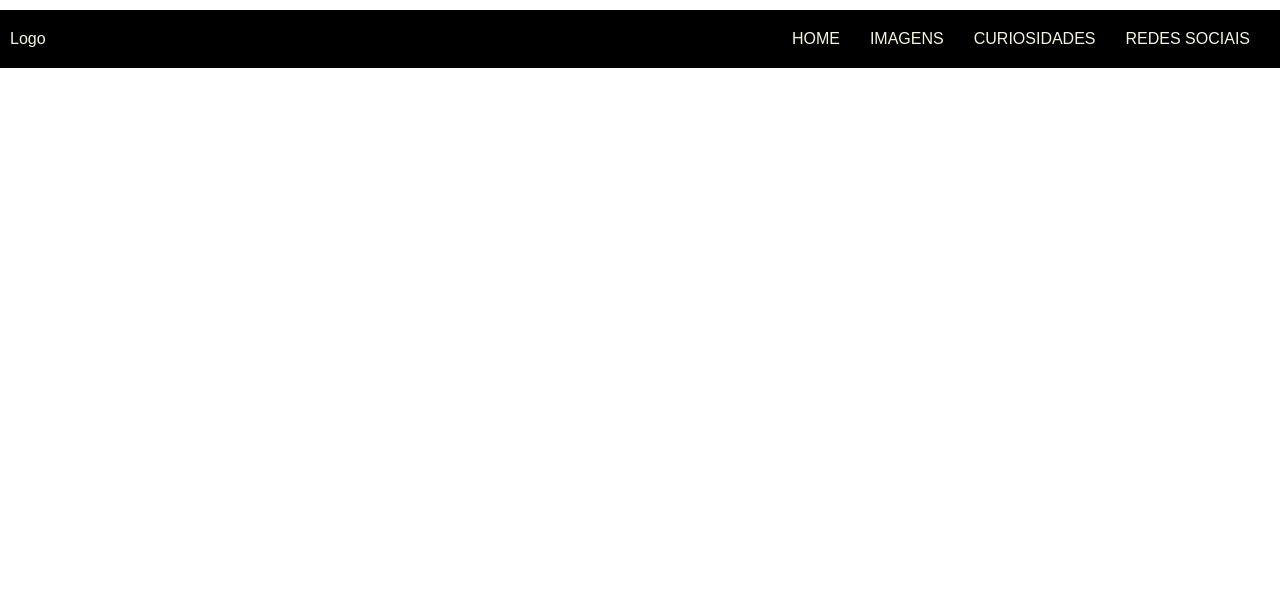
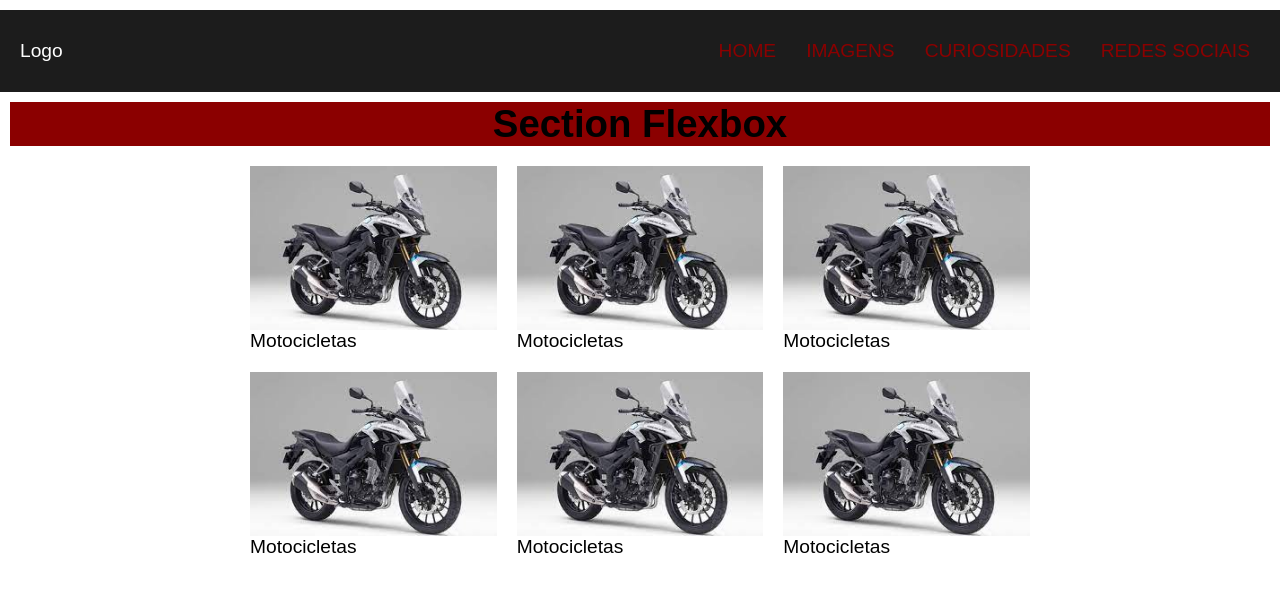
Before and after one commit to Tchelovsky/Flexbox-no-HTML5-e-CSS, a plain HTML site: page index.html in a window 1280 px wide. Drawn offline with Linux system fonts and the light colour scheme.

Commit message:
first commit

```diff
--- a/index.html
+++ b/index.html
@@ -25,6 +25,42 @@
 
 </header>
 
+ <h1>Section Flexbox</h1>
+
+<header>
+
+
+ <section class="flex">
+ 	<div>
+ 		<img src="moto.png">
+ 		<p>Motocicletas</p>
+ 	</div>
+ 	 	<div>
+ 		<img src="moto.png">
+ 		<p>Motocicletas</p>
+ 	</div>
+ 	 	<div>
+ 		<img src="moto.png">
+ 		<p>Motocicletas</p>
+ 	</div>
+ 	 	<div>
+ 		<img src="moto.png">
+ 		<p>Motocicletas</p>
+ 	</div>
+ 	 	<div>
+ 		<img src="moto.png">
+ 		<p>Motocicletas</p>
+ 	</div>
+ 	 	<div>
+ 		<img src="moto.png">
+ 		<p>Motocicletas</p>
+ 	</div>
+
+
+ </section>
+
+</header>
+
 
 </body>
 </html>
--- a/style.css
+++ b/style.css
@@ -1,40 +1,76 @@
+/* resetar a pagina no CSS */
+
 body, ul, li, p {
-	margin: 0px;
-	padding: 0px;
-	list-style: none;
-	font-size: 1,2rem;
-	font-family: sans-serif;
+	margin: 0px; /*Tira as margens*/
+	padding: 0px; /*Tira os preenchimento*/
+	list-style: none; /*Tira os bolets ° */
+	font-size: 1.2rem; /*Tamanho da fonte*/
+	font-family: sans-serif; /*Estilo da fonte*/
+}
+
+a {
+  text-decoration: none;  /*decoração de texto, tira o sublinhado */
+  color: white;  /*Muda a cor da lentra dentro da barra de navegação*/
+
+}
+
+/* Flexbox */
+
+h1 {
+	text-align: center;
+	margin: 10px;
+	background: darkred;
 
 
 }
 
-a {
-	text-decoration: none;
-	color: #f5f5dc;
+
+
+img {
+	max-width: 100%;
+	display: block;
 }
 
+ /*Começamos pelo Header que é nosso cabeçalho*/
+
 .header {
-background: black;
-display: flex;
-justify-content: space-between;
-padding: 10px;
-align-items: center;
-margin-top: 10px;
+	background: #1C1C1C; /*Coloca a cor de fundo da sua barra de navegação*/
+	display: flex; /*Cola um item do lado e outro do outro ex: LOGO/HOME */
+	flex-wrap: wrap; /*Quando a pagina ficar pequena, os intens se alinham*/
+	justify-content: space-between; /*Cola um item do lado e outro do outro ex: LOGO <---> HOME*/
+	padding: 20px; /*Da um espaço entra as bordas e o topo*/
+	align-items: center; /*Alinhar os itens entre eles (LOGO com HOME)*/
+	margin-top: 10px;
 
 }
+
+/*Estilizando a parte do MENU*/
+
 .menu {
-	display: flex;
+
+	display: flex; /*Deixa o menu um do lado do outro (HOMEIMAGENSCURIOSIDADESREDES SOCIAIS)*/
+
 }
 
 .menu li {
-	margin-right: 10px;
+	margin-left: 10px; /*Separa o menu um do lado do outro (HOME IMAGENS CURIOSIDADES REDES SOCIAIS)*/
 }
 
 .menu li a {
-	display: block;
-	padding: 10px;
+	display: block; /*Trava o menu no topo*/
+	padding: 10px; /*Faz o preenchimento em 10 pixel dentro das escritas HOME IMAGENS... */
+	color: darkred;
+
 }
 
-.menu li a:hover{
-	color: darkred;
+.flex {
+	display: flex;
+	flex-wrap: wrap ;
+	max-width: 800px;
+	margin: 0 auto;
 }
+
+.flex > div {
+	flex: 1 1 200px;
+	margin: 10px;
+}
```
Also changed, not shown: moto.png (added).
